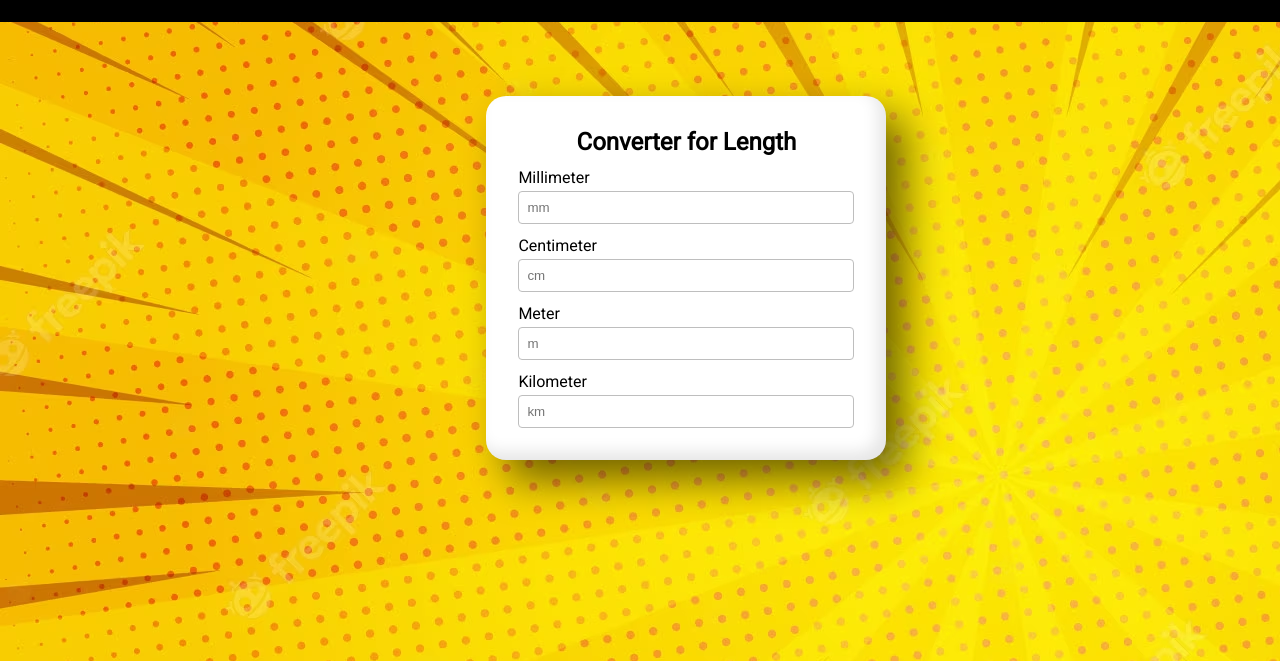
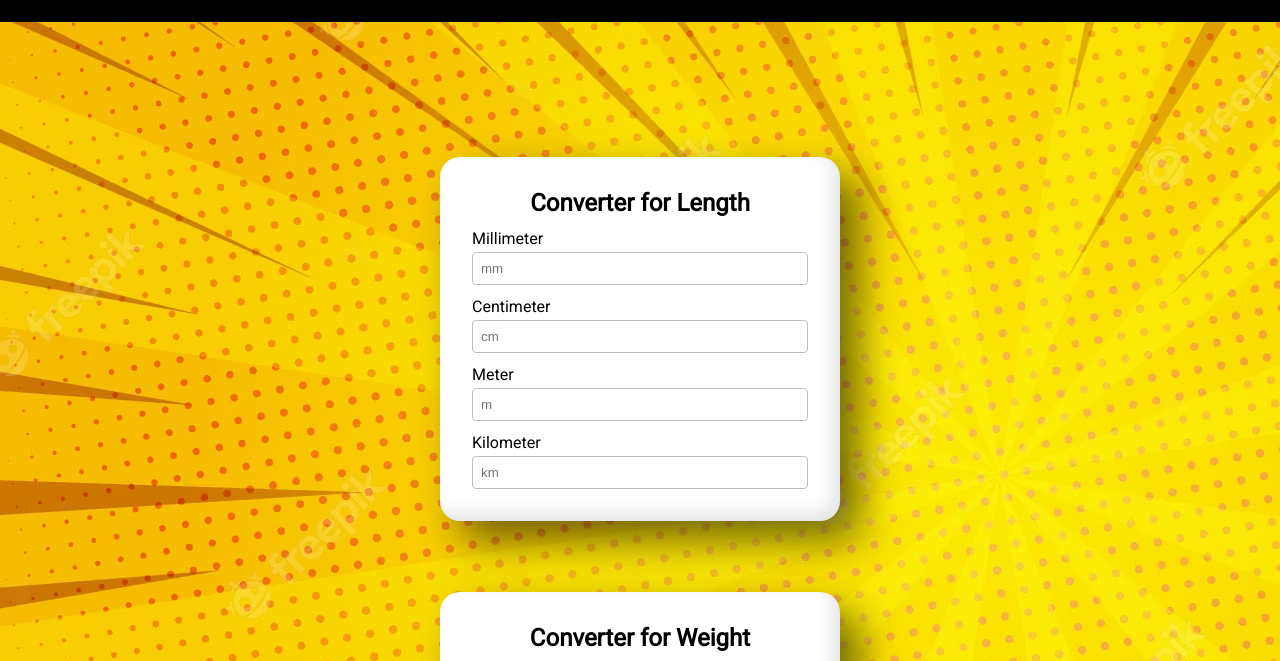
Before and after one commit to anulanjewar0504/code_clause_unit_converter, a plain HTML site: page index.html in a window 1280 px wide. Shown: the part 96-757 px from the top of the page. Drawn offline with Linux system fonts and the light colour scheme.

Commit message:
Update style.css

```diff
--- a/style.css
+++ b/style.css
@@ -39,10 +39,10 @@ body {
 .box{
 
 	justify-content: center;
-	padding-left: 38%;
-	padding-top: 15%;
-	padding-right: 30%;
-	padding-bottom: 17%;
+	align-items: center;
+	display:flex;
+	height: 50vh;
+	padding-top: 34%;
 }
 .container {
 
```
